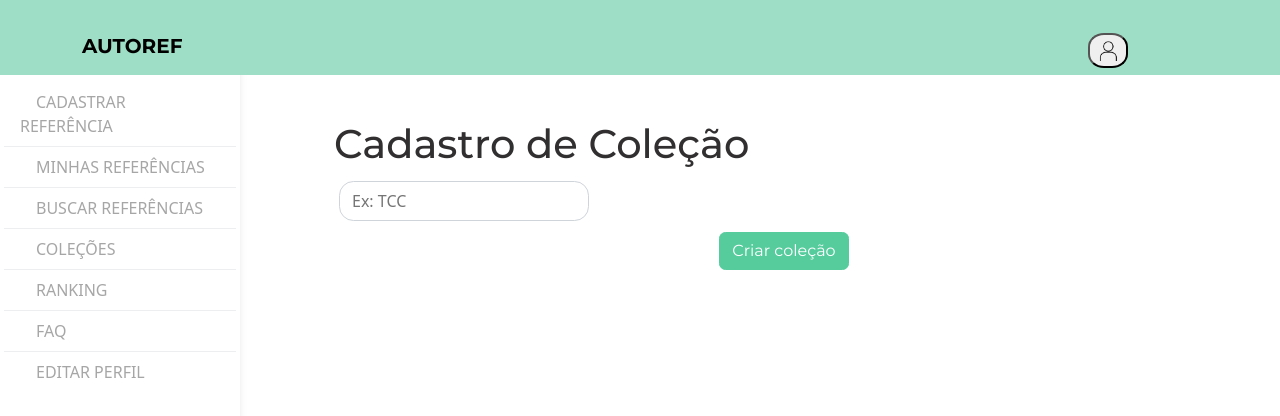
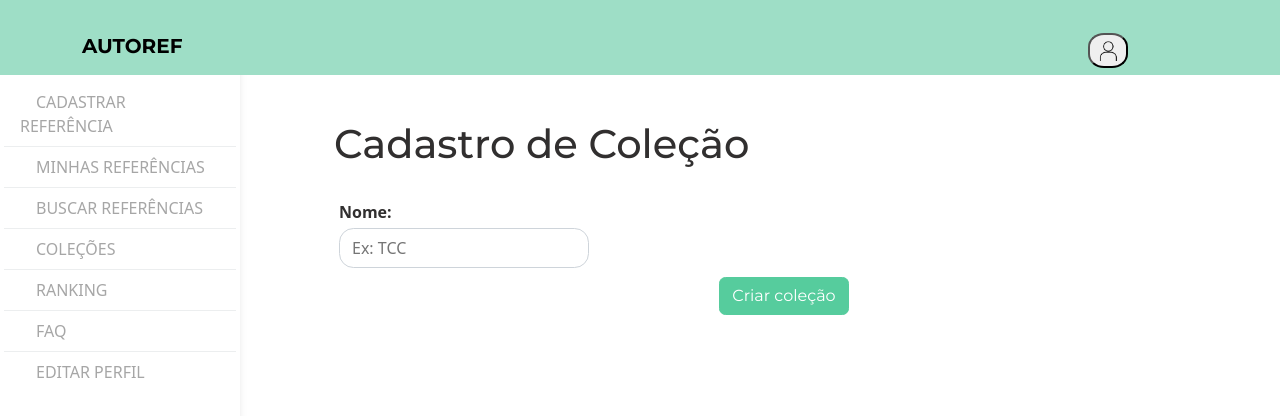
Before and after one commit to erthalduda/autoRef, a React (Create React App) app in the folder autoref-app/: page /#/cadastro_colecao in a window 1280 px wide. Shown: the top 416 px of the page. Built offline with nearby package versions, Linux system fonts and the light colour scheme; no server answers.

Commit message:
Correção no cadastro de coleção

```diff
--- a/autoref-app/src/views/cadastro-colecao.jsx
+++ b/autoref-app/src/views/cadastro-colecao.jsx
@@ -13,6 +13,7 @@ function CadastroColecao() {
     {
       id: 1,
       name: "nome",
+      label: "Nome:",
       value: "",
       placeholder: "Ex: TCC",
       type: "text",
@@ -59,34 +60,41 @@ function CadastroColecao() {
     <>
       <Sidebar></Sidebar>
       <h1 id="referencia">Cadastro de Coleção</h1>
+      <br></br>
       <div className="form-group-ref">
         <form onSubmit={onSubmit}>
           {inputFields.map((input, index) => {
             return (
-              <div key={index}>
+              <div key={index} className="form-item">
+                {input.label != null ? (
+                  <div className="form-label">{input.label}</div>
+                ) : (
+                  <></>
+                )}
+
                 <input
                   type={input.type}
                   key={input.id}
                   id={input.id}
                   value={input.value}
                   name={input.name}
+                  className="form-input"
                   placeholder={input.placeholder}
-                  className="form-input"
                   onChange={(e) => handleFormChange(input.id, e)}
                 />
               </div>
             );
           })}
 
-          <div className="sla">
+          <div className="form-clear"></div>
+
+          <div className="centralizar">
             <button type="submit" className="btn btn-success">
               Criar coleção
             </button>
           </div>
         </form>
       </div>
-
-      {/* <button onClick={this.entrar} className="btn btn-success">Adicionar</button> */}
     </>
   );
 }
--- a/autoref-app/src/views/colecoes-usuario.jsx
+++ b/autoref-app/src/views/colecoes-usuario.jsx
@@ -1,93 +1,17 @@
 import React from "react";
 import { useState } from "react";
+import { useHistory } from "react-router-dom";
 import axios from "axios";
 import "../css/referencia.css";
 import Sidebar from "../components/sidebar";
 
 function ColecoesUsuario() {
-  const [inputFields, setInputFields] = useState([
-    {
-      id: 1,
-      name: "tipo",
-      value: "monografia",
-      type: "hidden",
-    },
-    {
-      id: 2,
-      name: "titulo",
-      value: "",
-      placeholder: "Ex: Titulo",
-      type: "text",
-    },
+  const [inputFields, setInputFields] = useState([]);
+  let history = useHistory();
 
-    {
-      id: 3,
-      name: "subtitulo",
-      value: "",
-      placeholder: "Ex: Subtitulo",
-      type: "text",
-    },
-
-    {
-      id: 4,
-      name: "anoPublicacao",
-      value: "",
-      placeholder: "Ex: Ano de Publicação",
-      type: "number",
-    },
-    {
-      id: 5,
-      name: "anoEntrega",
-      value: "",
-      placeholder: "Ex: Ano de entrega",
-      type: "number",
-    },
-
-    {
-      id: 6,
-      name: "quantiPgs",
-      value: "",
-      placeholder: "Ex: Quantidade da páginas",
-      type: "number",
-    },
-
-    {
-      id: 7,
-      name: "cidade",
-      value: "",
-      placeholder: "Ex: Cidade",
-      type: "text",
-    },
-    {
-      id: 8,
-      name: "editora",
-      value: "",
-      placeholder: "Ex: Editora",
-      type: "text",
-    },
-    {
-      id: 9,
-      name: "edicao",
-      value: "",
-      placeholder: "Ex: Edição",
-      type: "text",
-    },
-    {
-      id: 10,
-      name: "descricao",
-      value: "",
-      placeholder: "Ex: Descrição de suporte",
-      type: "text",
-    },
-
-    {
-      id: 11,
-      name: "autor",
-      value: "",
-      placeholder: "Ex: Autor",
-      type: "text",
-    },
-  ]);
+  const prepareCadastrarColecao = () => {
+    history.push("/cadastro_colecao");
+  };
 
   const onSubmit = async (event) => {
     event.preventDefault();
@@ -128,7 +52,8 @@ function ColecoesUsuario() {
   return (
     <>
       <Sidebar></Sidebar>
-      <h1 id="referencia">Nova Coleção</h1>
+      <h1 id="referencia">Suas coleções</h1>
+      <br></br>
       <div className="form-group-ref">
         <form onSubmit={onSubmit}>
           {inputFields.map((input, index) => {
@@ -149,7 +74,11 @@ function ColecoesUsuario() {
           })}
 
           <div className="sla">
-            <button type="submit" className="btn btn-success">
+            <button
+              type="submit"
+              className="btn btn-primary"
+              onClick={prepareCadastrarColecao}
+            >
               +
             </button>
           </div>
```
